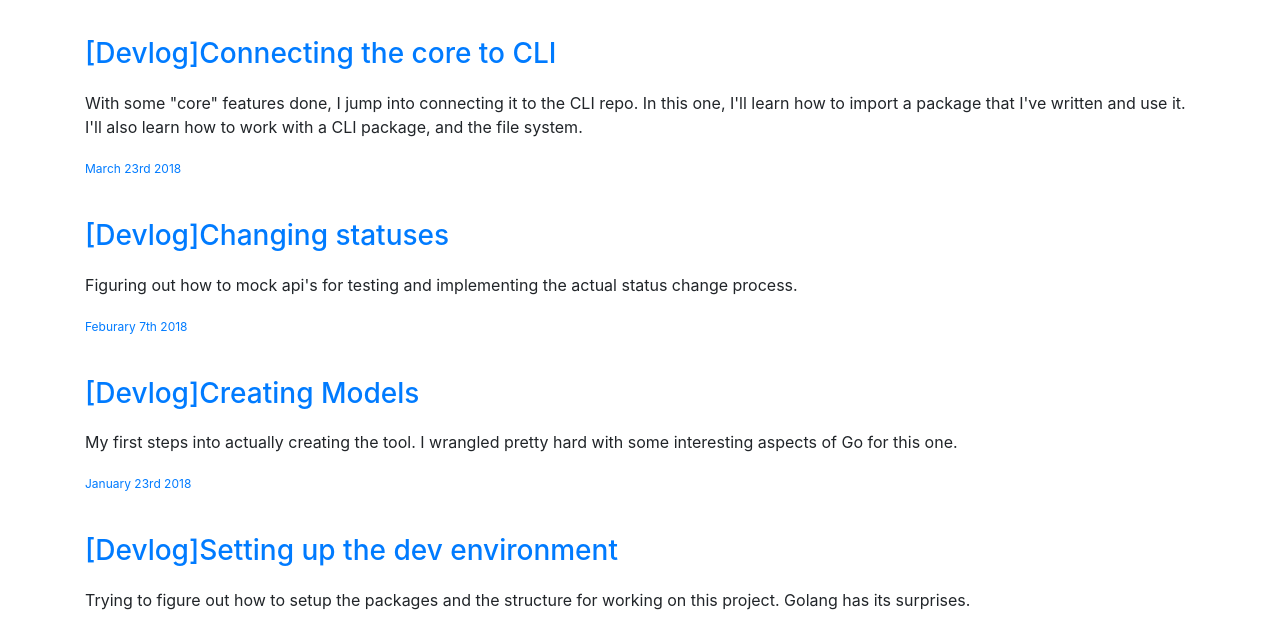
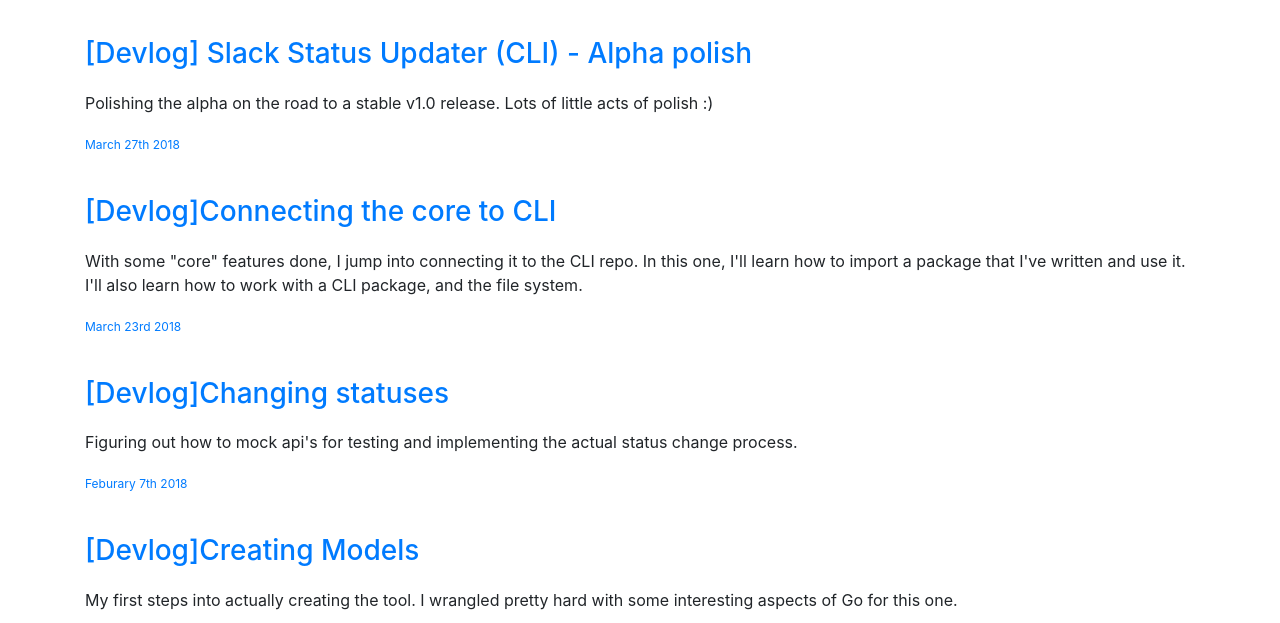
Before and after one commit to kiriappeee/eng.adnanissadeen.com, a plain HTML site: page projects/slack-status-updater-cli.html in a window 1280 px wide. Shown: the part 474-1097 px from the top of the page. Drawn offline with nearby package versions, Linux system fonts and the light colour scheme.

Commit message:
Added new devlop to ssu cli

```diff
--- a/projects/slack-status-updater-cli.html
+++ b/projects/slack-status-updater-cli.html
@@ -51,6 +51,13 @@
                 <h2>Logs and Notes</h2>
                 <div class="row log-item">
                     <div class="col-lg-12">
+                        <h3><a href="http://log.eng.adnanissadeen.com/slack-status-updater-cli-alpha-polish/">[Devlog] Slack Status Updater (CLI) - Alpha polish</a></h3>
+                        <p>Polishing the alpha on the road to a stable v1.0 release. Lots of little acts of polish :)</p>
+                        <time datetime="2018-03-27T13:59+0530"><a href="http://log.eng.adnanissadeen.com/slack-status-updater-cli-alpha-polish/">March 27th 2018</a></time>
+                    </div>
+                </div>
+                <div class="row log-item">
+                    <div class="col-lg-12">
                         <h3><a href="http://log.eng.adnanissadeen.com/slack-status-updater-cli-connecting-cores/">[Devlog]Connecting the core to CLI</a></h3>
                         <p>With some "core" features done, I jump into connecting it to the CLI repo. In this one, I'll learn how to import a package that I've written and use it. I'll also learn how to work with a CLI package, and the file system.</p>
                         <time datetime="2018-03-23T08:30+0530"><a href="http://log.eng.adnanissadeen.com/slack-status-updater-cli-connecting-cores/">March 23rd 2018</a></time>
```
